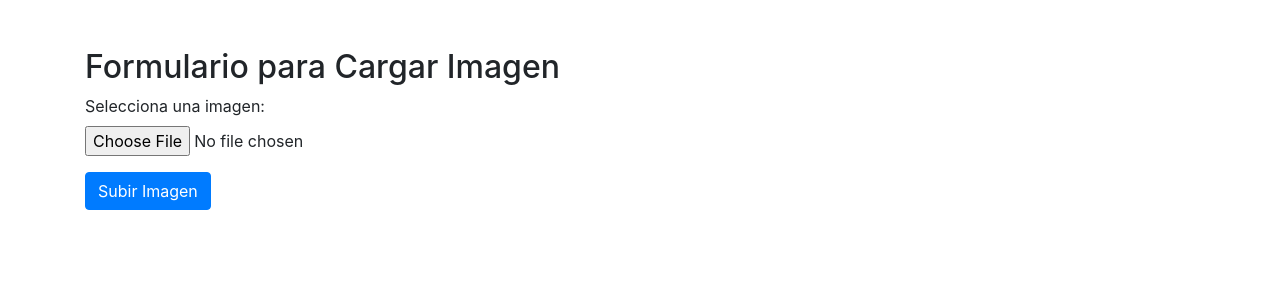
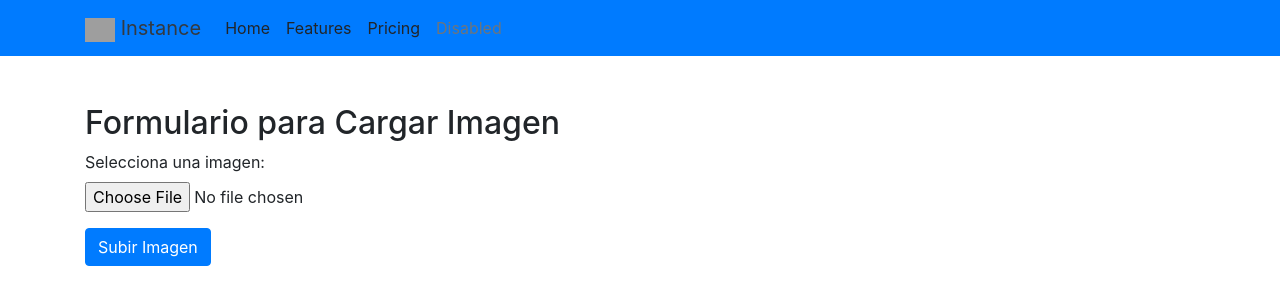
Before and after one commit to his4herhandez/ec2-instance, a PHP site: page / in a window 1280 px wide. Shown: the top 305 px of the page. Run offline with PHP 8.4, Linux system fonts and the light colour scheme; grey boxes are pictures that could not be loaded.

Commit message:
feature: add example navbar to main page

```diff
--- a/public/index.php
+++ b/public/index.php
@@ -1,5 +1,6 @@
 <!DOCTYPE html>
 <html lang="es">
+
 <head>
     <meta charset="UTF-8">
     <meta name="viewport" content="width=device-width, initial-scale=1.0">
@@ -7,7 +8,33 @@
     <!-- Bootstrap CSS -->
     <link href="https://stackpath.bootstrapcdn.com/bootstrap/4.5.2/css/bootstrap.min.css" rel="stylesheet">
 </head>
+
 <body>
+    <nav class="navbar navbar-expand-lg bg-body-tertiary bg-primary">
+        <div class="container">
+            <a class="navbar-brand text-decoration-none text-dark">
+                <img src="https://getbootstrap.com/docs/5.3/assets/brand/bootstrap-logo.svg" alt="Bootstrap" width="30"
+                    height="24">
+                Instance
+            </a>
+            <div class="collapse navbar-collapse" id="navbarNav">
+                <ul class="navbar-nav">
+                    <li class="nav-item">
+                        <span class="nav-link active" aria-current="page" href="#">Home</span>
+                    </li>
+                    <li class="nav-item">
+                        <span class="nav-link" href="#">Features</span>
+                    </li>
+                    <li class="nav-item">
+                        <span class="nav-link" href="#">Pricing</span>
+                    </li>
+                    <li class="nav-item">
+                        <span class="nav-link disabled" aria-disabled="true">Disabled</span>
+                    </li>
+                </ul>
+            </div>
+        </div>
+    </nav>
     <div class="container mt-5">
         <h2>Formulario para Cargar Imagen</h2>
         <form method="post" enctype="multipart/form-data">
@@ -21,15 +48,16 @@
 
     <div class="container mt-5">
         <?php
-            use App\Controllers\ImageController;
-            $imageController = new ImageController();
-            $imageController->uploadImage();
+        use App\Controllers\ImageController;
+        $imageController = new ImageController();
+        $imageController->uploadImage();
         ?>
     </div>
     <!-- Bootstrap JS and dependencies -->
     <script src="https://code.jquery.com/jquery-3.5.1.slim.min.js"></script>
     <script src="https://cdn.jsdelivr.net/npm/@popperjs/core@2.9.3/dist/umd/popper.min.js"></script>
     <script src="https://stackpath.bootstrapcdn.com/bootstrap/4.5.2/js/bootstrap.min.js"></script>
-	<script src="./public/index.js?v=<?php echo rand(); ?>"></script>
+    <script src="./public/index.js?v=<?php echo rand(); ?>"></script>
 </body>
+
 </html>
```
